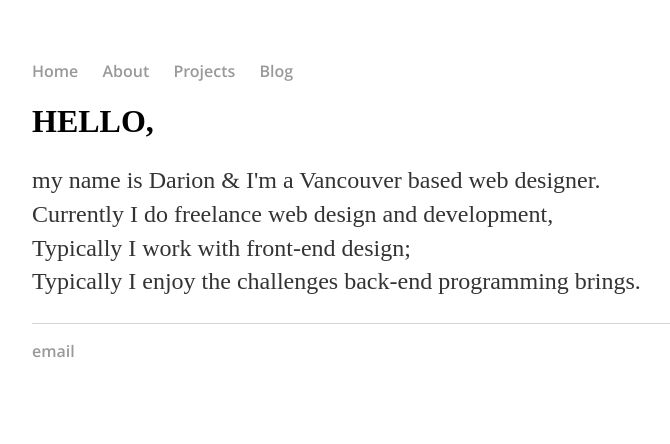
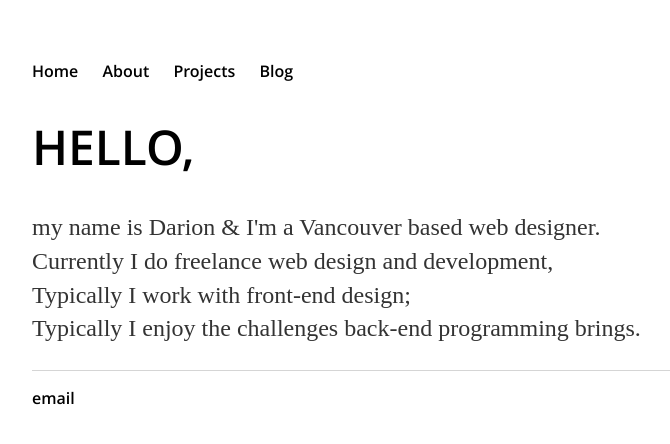
Before and after one commit to cosmicpepper/cosmicpepper.github.io, a Jekyll site: the page built from index.html, in a window 1280 px wide. Shown: the top 444 px of the page, without its empty margins (160-830 px from the left). Built offline with Jekyll 4.4.1, drawn with Linux system fonts in a browser that asks for light colours.

Commit message:
Update main.css

```diff
--- a/css/main.css
+++ b/css/main.css
@@ -1,9 +1,27 @@
 @charset "utf-8";
 body {
-
 	margin: 60px auto;
 	width: 70%;
+}
 
+h1, h2, h3, h4 {
+	font-family: 'Open Sans', 'Arial', 'Sans-Serif';
+}
+
+h1 {
+	font-size: 3em;
+}
+
+h2 {
+	font-size: 2.7em;
+ }
+
+h3 {
+	font-size: 2.3em;
+}
+
+h4 {
+	font-size: 1.9em;
 }
 
 nav ul li,footer ul li {
@@ -17,7 +35,7 @@ nav ul li,footer ul li {
 a{
 
 	text-decoration: none;
-	color:#999;
+	color:#000000;
 
 }
 
```
